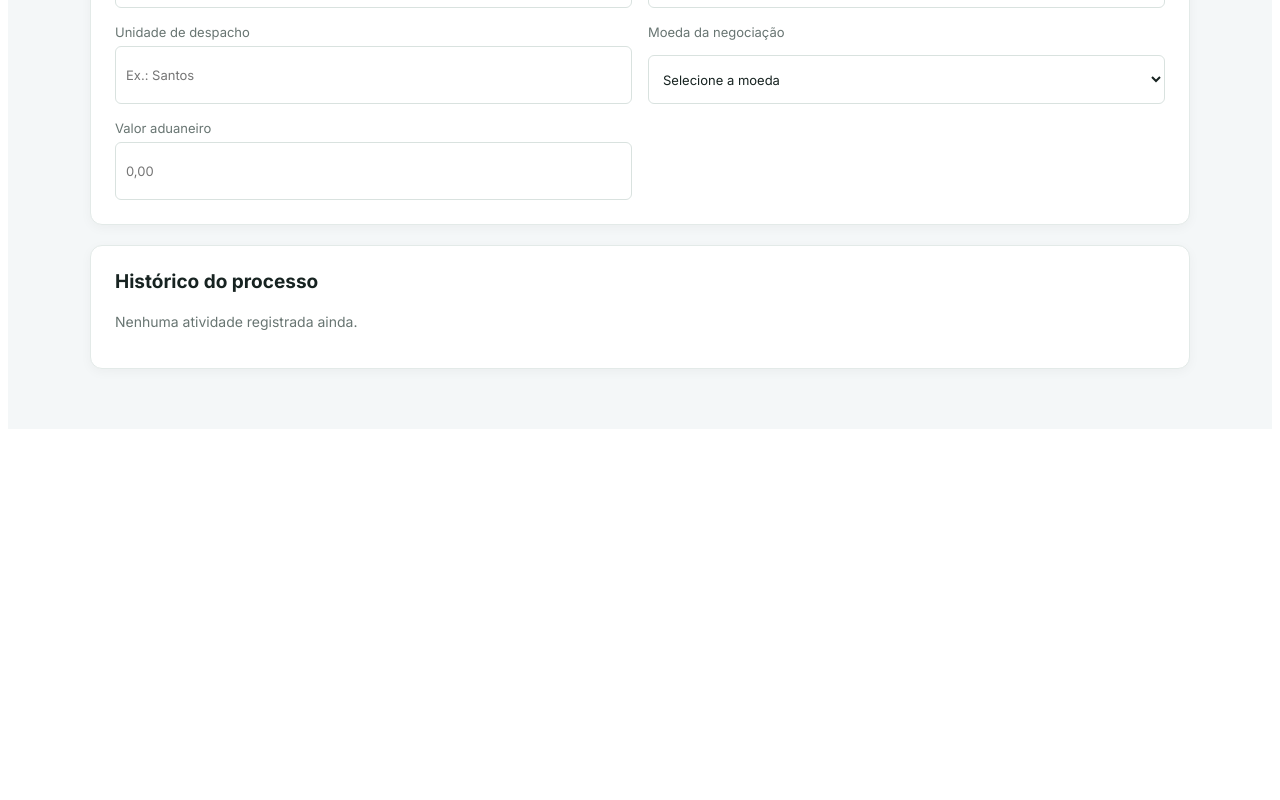
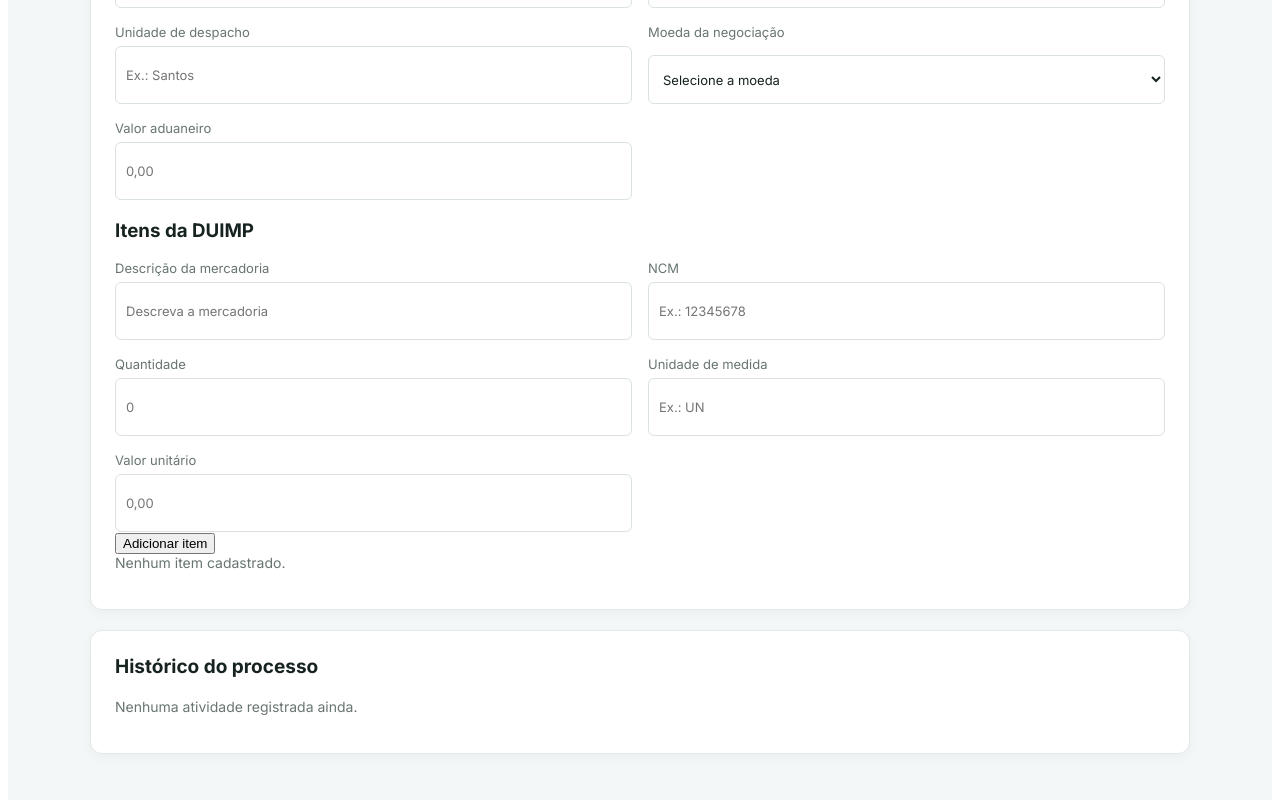
Before and after one commit to mviniciusps/atlas-comex-web, an Angular app: page /processos/IMP-2026-001 in a window 1280 px wide. Shown: the part 1505-2305 px from the top of the page. Before the commit the page ends 1942 px from the top, so only its background shows below. Built offline with nearby package versions, Linux system fonts and the light colour scheme.

Commit message:
Adiciona cadastro de itens da DUIMP

```diff
--- a/src/app/features/processos/pages/detalhe-processo/detalhe-processo.component.html
+++ b/src/app/features/processos/pages/detalhe-processo/detalhe-processo.component.html
@@ -211,6 +211,81 @@
           (ngModelChange)="atualizarDadosDuimp()" placeholder="0,00" />
       </label>
     </div>
+
+    <h3>Itens da DUIMP</h3>
+
+    <div class="campos-carga">
+      <label>
+        Descrição da mercadoria
+        <input
+          type="text"
+          [(ngModel)]="novoItemDuimp.descricaoMercadoria"
+          placeholder="Descreva a mercadoria"
+        />
+      </label>
+
+      <label>
+        NCM
+        <input
+          type="text"
+          [(ngModel)]="novoItemDuimp.ncm"
+          placeholder="Ex.: 12345678"
+        />
+      </label>
+
+      <label>
+        Quantidade
+        <input
+          type="number"
+          min="0"
+          [(ngModel)]="novoItemDuimp.quantidade"
+          placeholder="0"
+        />
+      </label>
+
+      <label>
+        Unidade de medida
+        <input
+          type="text"
+          [(ngModel)]="novoItemDuimp.unidadeMedida"
+          placeholder="Ex.: UN"
+        />
+      </label>
+
+      <label>
+        Valor unitário
+        <input
+          type="number"
+          min="0"
+          step="0.01"
+          [(ngModel)]="novoItemDuimp.valorUnitario"
+          placeholder="0,00"
+        />
+      </label>
+    </div>
+
+    <button type="button" (click)="adicionarItemDuimp()">
+      Adicionar item
+    </button>
+
+    @if (processo.itensDuimp.length > 0) {
+    <ul>
+      @for (item of processo.itensDuimp; track item.id) {
+      <li>
+        <strong>{{ item.descricaoMercadoria }}</strong>
+        — NCM {{ item.ncm }}
+        — {{ item.quantidade ?? '—' }} {{ item.unidadeMedida }}
+        — {{ item.valorUnitario ?? '—' }}
+
+        <button type="button" (click)="removerItemDuimp(item.id)">
+          Remover
+        </button>
+      </li>
+      }
+    </ul>
+    } @else {
+    <p class="texto-apoio">Nenhum item cadastrado.</p>
+    }
   </section>
 
   <section class="cartao" id="historico">
--- a/src/app/features/processos/pages/detalhe-processo/detalhe-processo.component.ts
+++ b/src/app/features/processos/pages/detalhe-processo/detalhe-processo.component.ts
@@ -8,6 +8,7 @@ import {
   TipoDocumento,
 } from '../../services/documentos.service';
 import {
+  ItemDuimp,
   Processo,
   ProcessosService,
 } from '../../services/processos.service';
@@ -27,6 +28,13 @@ export class DetalheProcessoComponent implements OnInit {
   processo?: Processo;
   processoNumero = '';
   mensagensUpload: string[] = [];
+  novoItemDuimp: Omit<ItemDuimp, 'id'> = {
+    descricaoMercadoria: '',
+    ncm: '',
+    quantidade: null,
+    unidadeMedida: '',
+    valorUnitario: null,
+  };
 
   tiposDocumento: TipoDocumento[] = [
     'Invoice',
@@ -256,4 +264,48 @@ export class DetalheProcessoComponent implements OnInit {
     })
   }
 
+  adicionarItemDuimp(): void {
+    if (!this.processo) {
+      return;
+    }
+
+    const descricao = this.novoItemDuimp.descricaoMercadoria.trim();
+    const ncm = this.novoItemDuimp.ncm.trim();
+
+    if (!descricao || !ncm) {
+      return;
+    }
+
+    const novoItem: ItemDuimp = {
+      ...this.novoItemDuimp,
+      id: Date.now(),
+      descricaoMercadoria: descricao,
+      ncm,
+    };
+
+    const itens = [...this.processo.itensDuimp, novoItem];
+
+    this.processosService.atualizarItensDuimp(this.processoNumero, itens);
+    this.processo = this.processosService.buscarPorNumero(this.processoNumero);
+
+    this.novoItemDuimp = {
+      descricaoMercadoria: '',
+      ncm: '',
+      quantidade: null,
+      unidadeMedida: '',
+      valorUnitario: null,
+    };
+  }
+
+  removerItemDuimp(id: number): void {
+    if (!this.processo) {
+      return;
+    }
+
+    const itens = this.processo.itensDuimp.filter((item) => item.id !== id);
+
+    this.processosService.atualizarItensDuimp(this.processoNumero, itens);
+    this.processo = this.processosService.buscarPorNumero(this.processoNumero);
+  }
+
 }
--- a/src/app/features/processos/pages/lista-processos/lista-processos.component.ts
+++ b/src/app/features/processos/pages/lista-processos/lista-processos.component.ts
@@ -79,6 +79,7 @@ export class ListaProcessosComponent {
         unidadeDespacho: '',
         moedaNegociacao: '',
         valorAduaneiro: null,
+        itensDuimp: []
       });
 
     this.historicoProcessoService.registrar(
--- a/src/app/features/processos/services/processos.service.ts
+++ b/src/app/features/processos/services/processos.service.ts
@@ -1,4 +1,13 @@
 import { Injectable } from '@angular/core';
+
+export interface ItemDuimp {
+  id: number;
+  descricaoMercadoria: string;
+  ncm: string;
+  quantidade: number | null;
+  unidadeMedida: string;
+  valorUnitario: number | null;
+}
 
 export interface Processo {
   numero: string;
@@ -18,6 +27,7 @@ export interface Processo {
   unidadeDespacho: string;
   moedaNegociacao: string;
   valorAduaneiro: number | null;
+  itensDuimp: ItemDuimp[];
 }
 
 @Injectable({
@@ -43,6 +53,7 @@ export class ProcessosService {
       unidadeDespacho: '',
       moedaNegociacao: '',
       valorAduaneiro: null,
+      itensDuimp: []
     },
     {
       numero: 'IMP-2026-002',
@@ -62,6 +73,7 @@ export class ProcessosService {
       unidadeDespacho: '',
       moedaNegociacao: '',
       valorAduaneiro: null,
+      itensDuimp: []
     },
     {
       numero: 'IMP-2026-003',
@@ -81,6 +93,7 @@ export class ProcessosService {
       unidadeDespacho: '',
       moedaNegociacao: '',
       valorAduaneiro: null,
+      itensDuimp: []
     },
   ];
 
@@ -127,4 +140,12 @@ export class ProcessosService {
         : processo,
     );
   }
+
+  atualizarItensDuimp(numero: string, itens: ItemDuimp[]): void {
+    this.processos = this.processos.map((processo) =>
+      processo.numero === numero
+        ? { ...processo, itensDuimp: itens }
+        : processo,
+    );
+  }
 }
```
